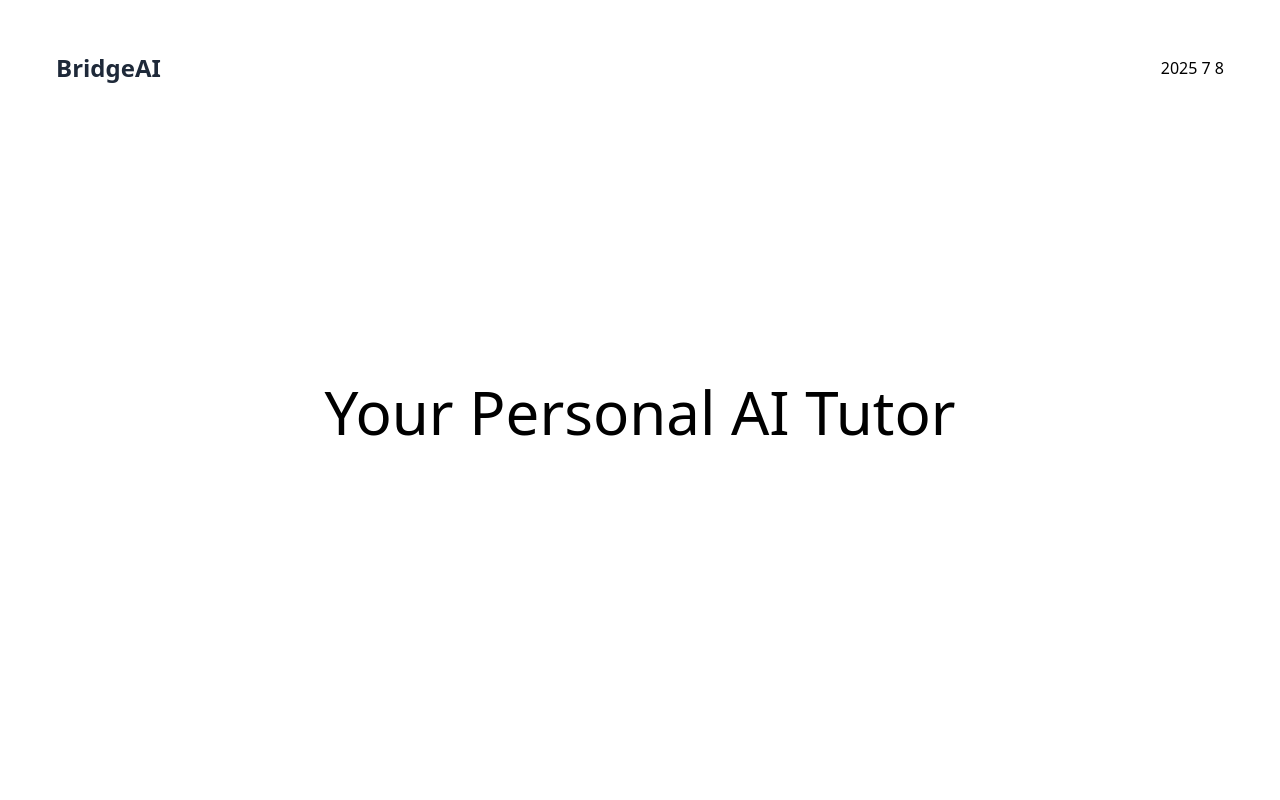
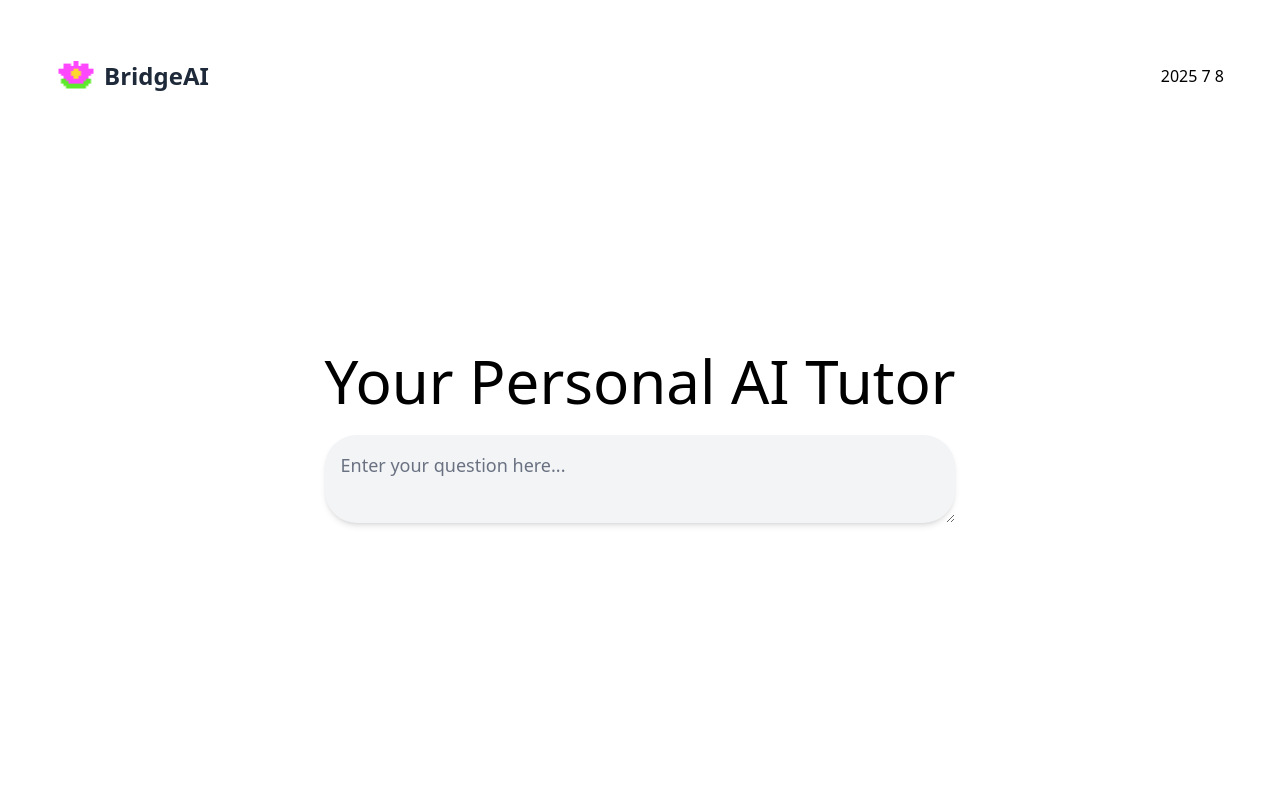
Before and after one commit to Gui-Oba/bangla-tutor, a React (Vite) app in the folder client/: page / in a window 1280 px wide. Shown: the top 800 px of the page. Built offline with nearby package versions, Linux system fonts and the light colour scheme.

Commit message:
More homepage stuff

```diff
--- a/client/src/components/Header.jsx
+++ b/client/src/components/Header.jsx
@@ -1,4 +1,5 @@
 import '../App.css'; // Ensure styles are applied
+import Logo from '../assets/Logo.svg'; // Adjust the path as necessary
 
 
 export default function Header() {
@@ -7,6 +8,8 @@ export default function Header() {
       <div className="container mx-auto px-6 py-6 flex flex-col md:flex-row items-center justify-between">
         {/* Left: Logo + Name */}
         <div className="flex items-center space-x-2 group">
+          {/* Logo */}
+          <img src={Logo} alt="BridgeAI Logo" className="h-10 w-10" />
 
 
           {/* Name wrapper */}
--- a/client/src/pages/Home.jsx
+++ b/client/src/pages/Home.jsx
@@ -23,6 +23,9 @@ export default function Home() {
             <h1 className="flex items-center text-6xl mb-6 justify-center">
               Your Personal AI Tutor
             </h1>
+            <textarea className="w-full max-w-2xl p-4 text-lg bg-gray-100 font-light rounded-4xl shadow-md placeholder:text-gray-500" placeholder="Enter your question here...">
+            </textarea>
+
           </div>
         </section>
 
```
Also changed, not shown: client/src/assets/Logo.svg (added).
